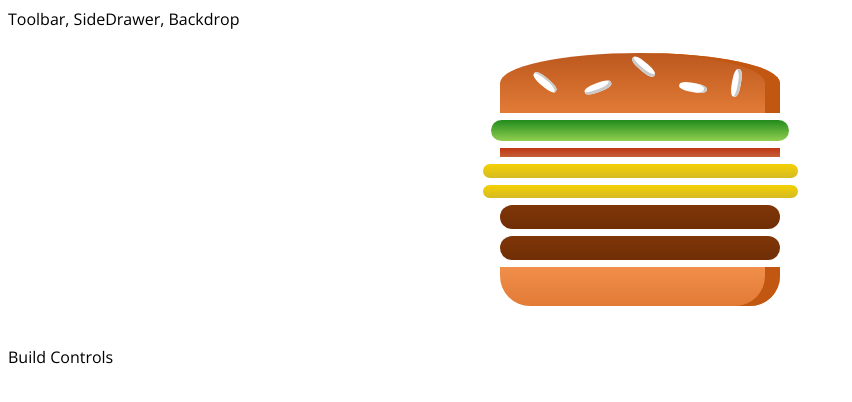
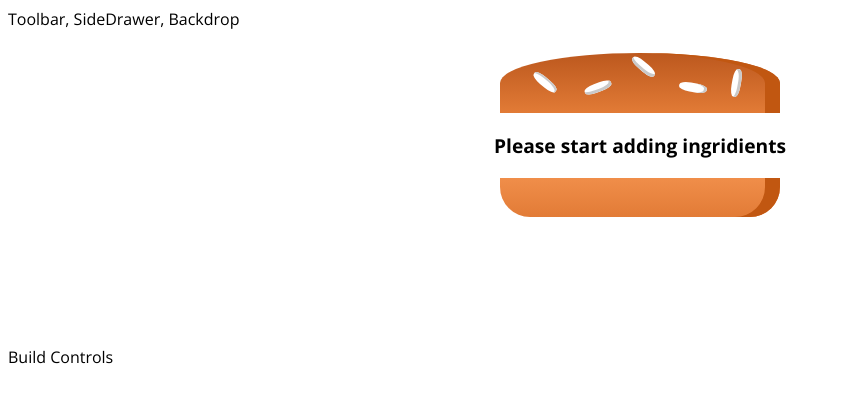
Before and after one commit to ldaine/react-burger-app, a React app in the folder burger-app/: page / in a window 1280 px wide. Shown: the top 402 px of the page, without its empty margins (0-852 px from the left). Built offline with nearby package versions, Linux system fonts and the light colour scheme.

Commit message:
usage of reducer + added info message if no ingridients added

```diff
--- a/burger-app/src/components/Burger/Burger.js
+++ b/burger-app/src/components/Burger/Burger.js
@@ -10,13 +10,23 @@ const Burger = (props) => {
         return [...Array(props.ingridients[key]) ].map((_, i) => {
             return <BurgerIngridient key ={key +i} type={key} />
         })
-    })
+    }).reduce((arr, el) => {
+        return arr.concat(el)
+    }, []);
+
     return(
-        <div className={styles.Burger} >
-            <BurgerIngridient type={BURGER_INGRIDIENTS.BREAD_TOP}/>
-            {ingridients}
-            <BurgerIngridient type={BURGER_INGRIDIENTS.BREAD_BOTTOM}/>
-        </div>
+        <React.Fragment>
+            <div className={styles.Burger} >
+                <BurgerIngridient type={BURGER_INGRIDIENTS.BREAD_TOP}/>
+                {
+                    ingridients.length == 0 ?
+                    <p>Please start adding ingridients</p>
+                    :
+                    ingridients
+                }
+                <BurgerIngridient type={BURGER_INGRIDIENTS.BREAD_BOTTOM}/>
+            </div>
+        </React.Fragment>
     );
 }
 
--- a/burger-app/src/containers/BurgerBuilder/BurgerBuilder.js
+++ b/burger-app/src/containers/BurgerBuilder/BurgerBuilder.js
@@ -6,10 +6,10 @@ class BurgerBuilder extends Component{
         super(props);
         this.state = {
             ingridients: {
-                [BURGER_INGRIDIENTS.SALAD]: 1,
-                [BURGER_INGRIDIENTS.BACON]: 1,
-                [BURGER_INGRIDIENTS.CHEESE]: 2,
-                [BURGER_INGRIDIENTS.MEAT]: 2
+                [BURGER_INGRIDIENTS.SALAD]: 0,
+                [BURGER_INGRIDIENTS.BACON]: 0,
+                [BURGER_INGRIDIENTS.CHEESE]: 0,
+                [BURGER_INGRIDIENTS.MEAT]: 0
             }
         }
     }
```
